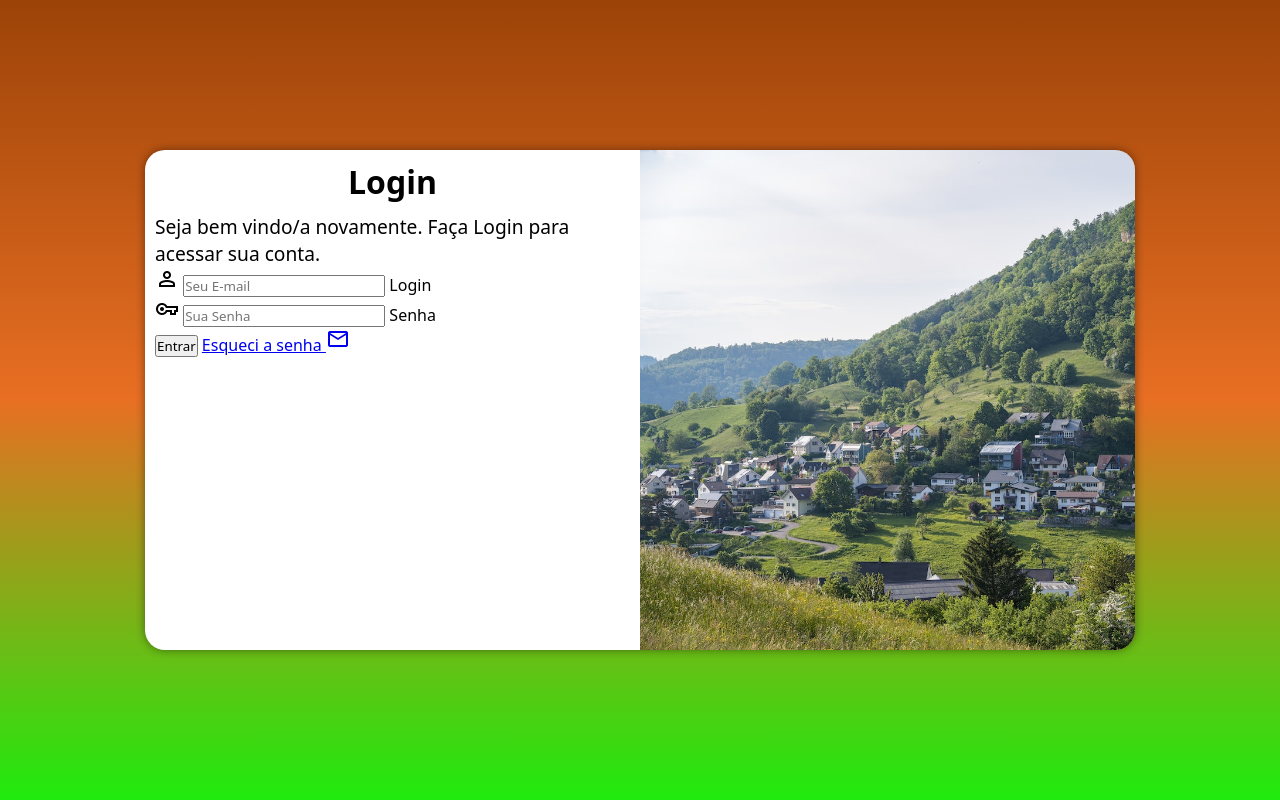
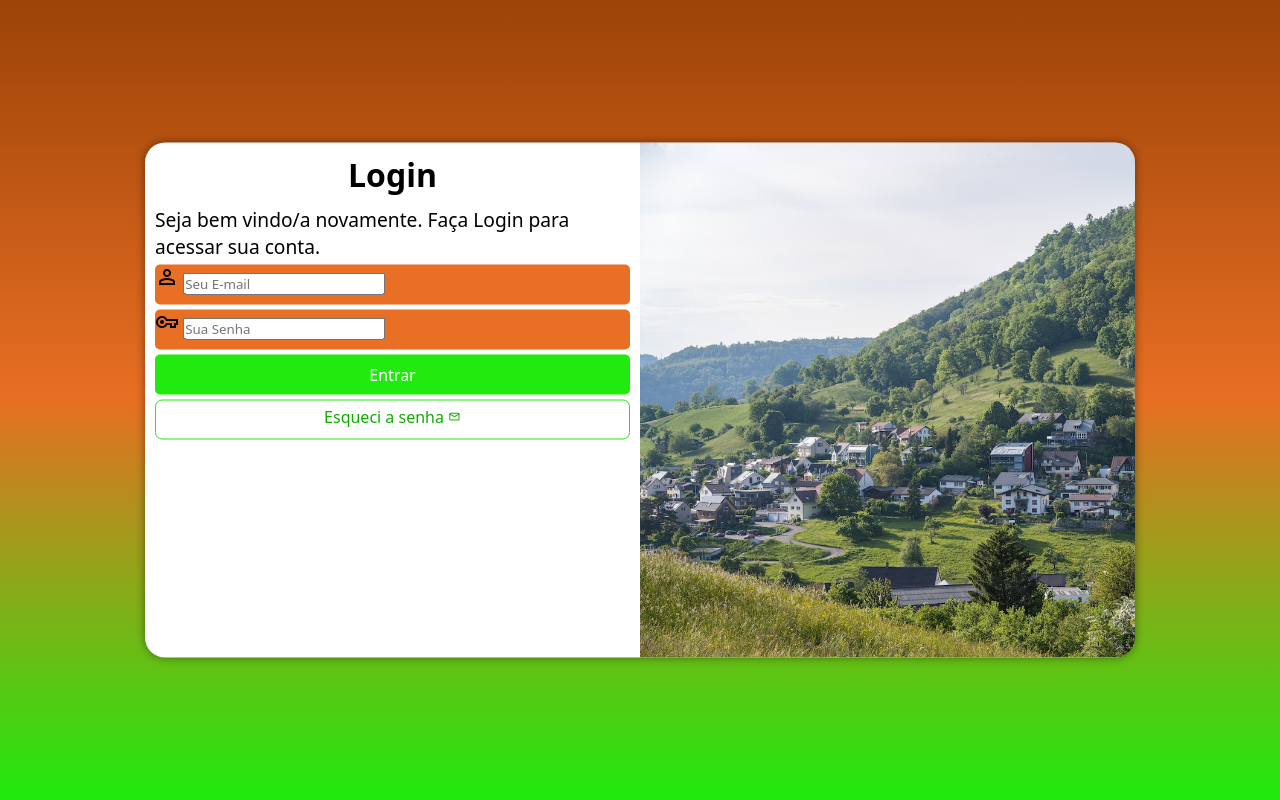
Before and after one commit to Jordan-Geliel-Rodrigues/HTML5eCSS3, a plain HTML site: page Questões/cap.26 ex.027/index.html in a window 1280 px wide. Drawn offline with nearby package versions, Linux system fonts and the light colour scheme.

Commit message:
Login Personalizado parte 5

```diff
--- a/Questões/cap.26 ex.027/estilos/style.css
+++ b/Questões/cap.26 ex.027/estilos/style.css
@@ -34,7 +34,7 @@ section#login {
     overflow: hidden;
     background-color: white;
     width: 250px;
-    height: 500px;
+    height: 515px;
     border-radius: 20px;
     box-shadow: 0px 0px 10px rgba(0, 0, 0, 0.445);
     transition: width 1s, height 1s;
@@ -62,3 +62,55 @@ div#formulario > h1 {
 div#formulario > p {
     font-size: 0.8em;
 }
+
+form > div.campo {
+    background-color: #E86F23;
+    display: block;
+    width: 100%;
+    height: 40px;
+    border-radius: 5px;
+    margin: 5px 0px;
+}
+
+div.campo label {
+    display: none;
+}
+
+form > input[type=submit] {
+    display: block;
+    font-size: 1em;
+    width: 100%;
+    height: 40px;
+    background-color: #21eb0e;
+    color: white;
+    border: none;
+    border-radius: 5px;
+    cursor: pointer;
+}
+
+form > input[type=submit]:hover {
+    background-color: #10ac02;
+}
+
+form > a.botao {
+    display: block;
+    text-align: center;
+    font-size: 1em;
+    width: 100%;
+    height: 40px;
+    padding-top: 5px;
+    margin-top: 5px;
+    background-color: white;
+    color: #10ac02;
+    border: 1px solid #21eb0e;
+    border-radius: 7px;
+    text-decoration: none;
+}
+
+form > a.botao:hover {
+    background-color: #21eb0ea6;
+}
+
+form > a.botao > i {
+    font-size: 0.8em;
+}
--- a/Questões/cap.26 ex.027/index.html
+++ b/Questões/cap.26 ex.027/index.html
@@ -29,7 +29,7 @@
                         <label for="isenha">Senha</label>
                     </div>
                     <input type="submit" value="Entrar">
-                    <a href="esqueci.html">
+                    <a href="esqueci.html" class="botao">
                         Esqueci a senha <i class="material-symbols-outlined">mail</i>
                     </a>
                 </form>
```
